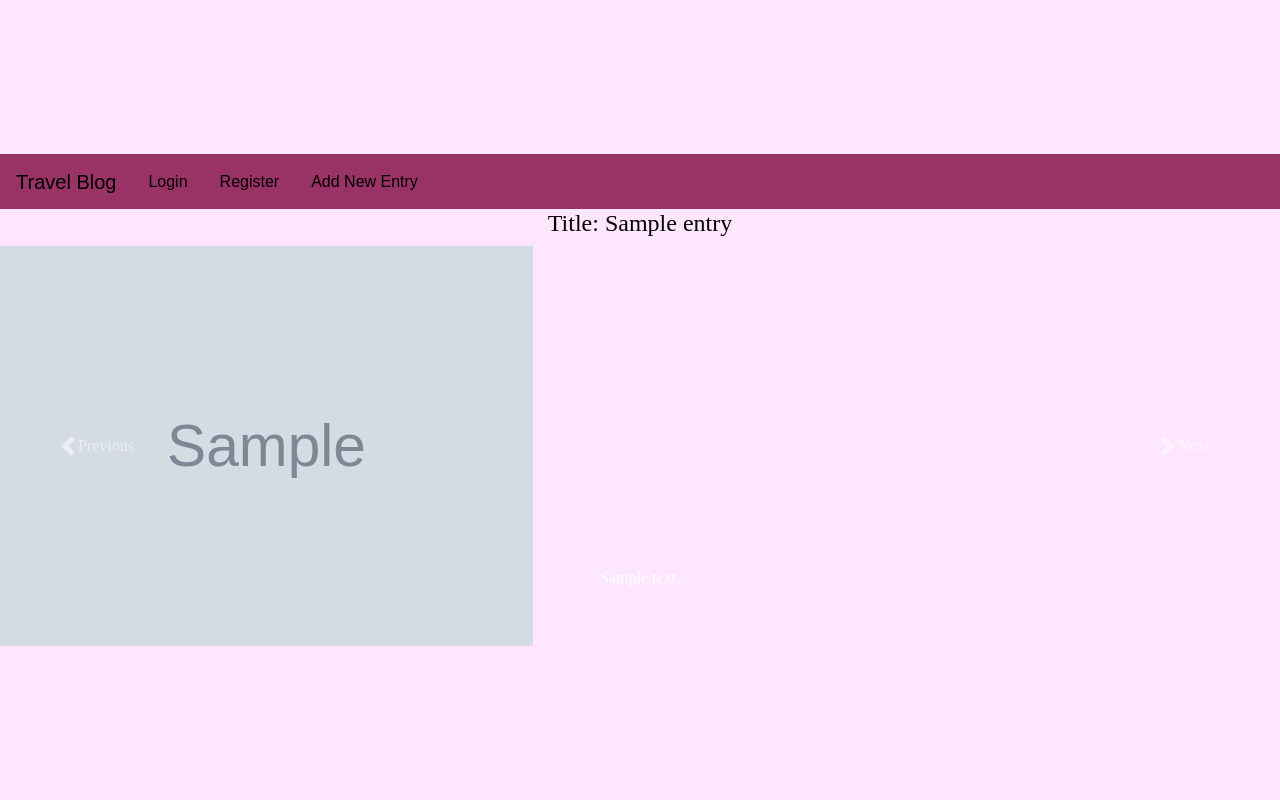
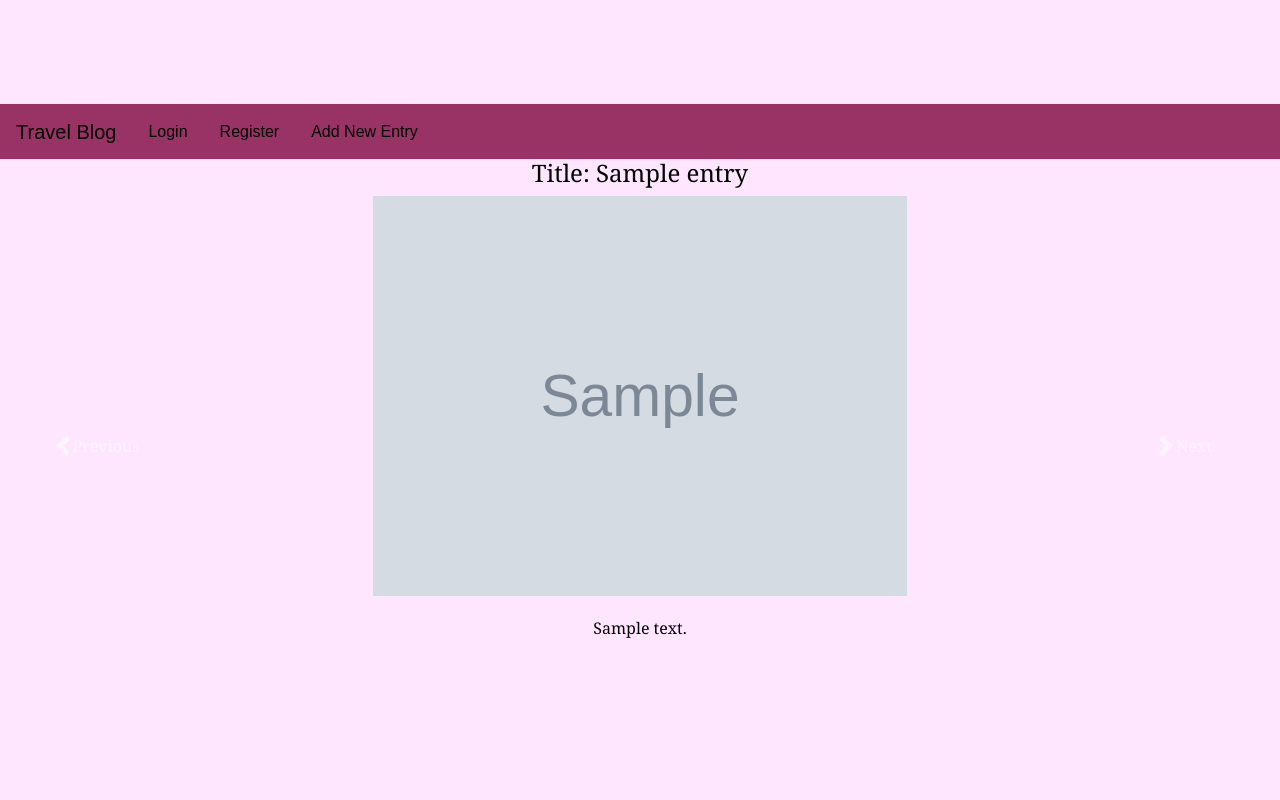
Before and after one commit to FablihaHossain/travel_blog, a Django app: page /viewEntry/1/ in a window 1280 px wide. Run offline with Django 3.2, Linux system fonts and the light colour scheme; tables that the repository leaves empty hold one stand-in row (values such as "Sample post"); grey boxes marked "Sample" are stand-in pictures; some libraries are stand-ins or nearby versions.

Commit message:
modifications to stylesheet

```diff
--- a/travelBlog/static/stylesheet.css
+++ b/travelBlog/static/stylesheet.css
@@ -1,5 +1,5 @@
 .body-html{
-	font-family: Perpetua, serif;
+	font-family: Georgia, serif;
 	background-color:#ffe6ff;
 	margin:0px;
 	padding: 0px;
@@ -62,6 +62,23 @@
     padding-left: 20px;
 }
 
+.carousel-caption{
+	color: black;
+}
+
+.carousel-inner{
+	width: 100%;
+	height: 500px;
+	position: static;
+}
+
+.carousel img {
+  margin: auto;
+}
+
+.carousel-item{
+	position: static;
+}
 @media screen and (max-width: 600px) {
 	.jumbotron.responsive {position: relative;}
 	.body-html.responsive {position: relative;}
```
